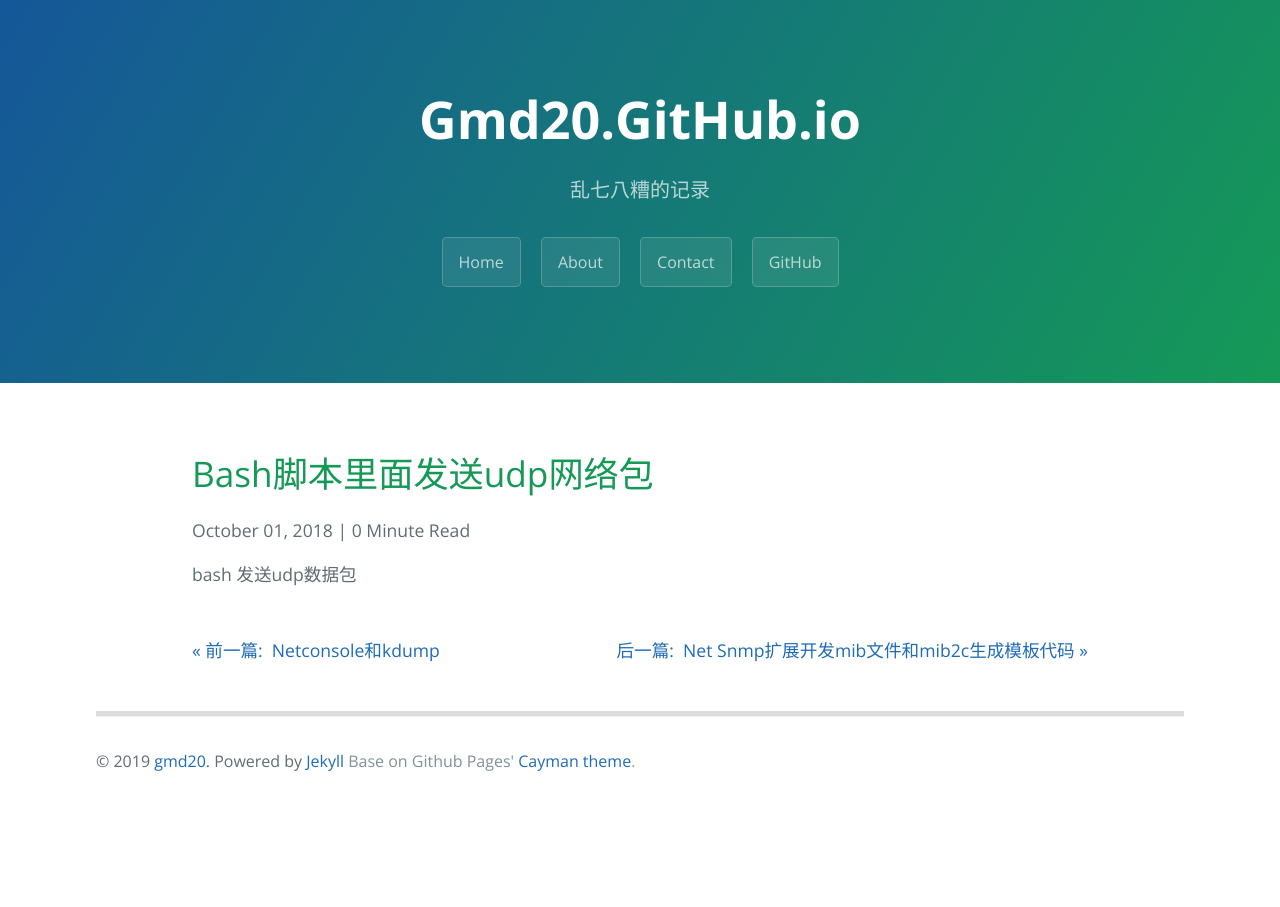
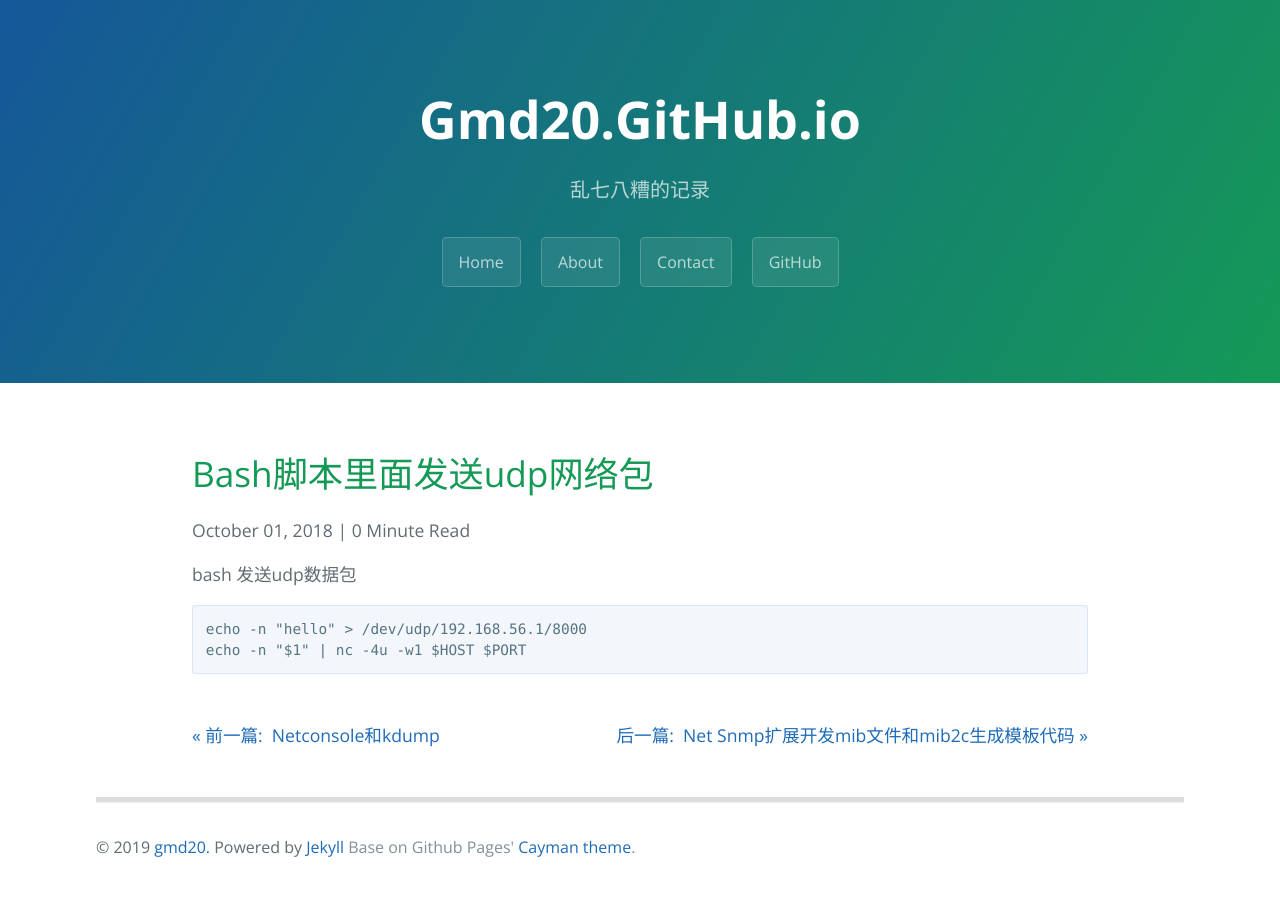
Before and after one commit to gmd20/gmd20.github.io, a Jekyll site: the page built from _posts/2018-10-01-bash脚本里面发送udp网络包.markdown, in a window 1280 px wide. Built offline with Jekyll 4.4.1, drawn with Linux system fonts in a browser that asks for light colours; Markdown is read by kramdown in place of the engine named in the settings; comment, search, counter and statistics services are not loaded.

Commit message:
Update 2018-10-01-bash脚本里面发送udp网络包.markdown

````diff
--- a/_posts/2018-10-01-bash脚本里面发送udp网络包.markdown
+++ b/_posts/2018-10-01-bash脚本里面发送udp网络包.markdown
@@ -1 +1,5 @@
 bash 发送udp数据包
+```text
+echo -n "hello" > /dev/udp/192.168.56.1/8000
+echo -n "$1" | nc -4u -w1 $HOST $PORT
+```
````
